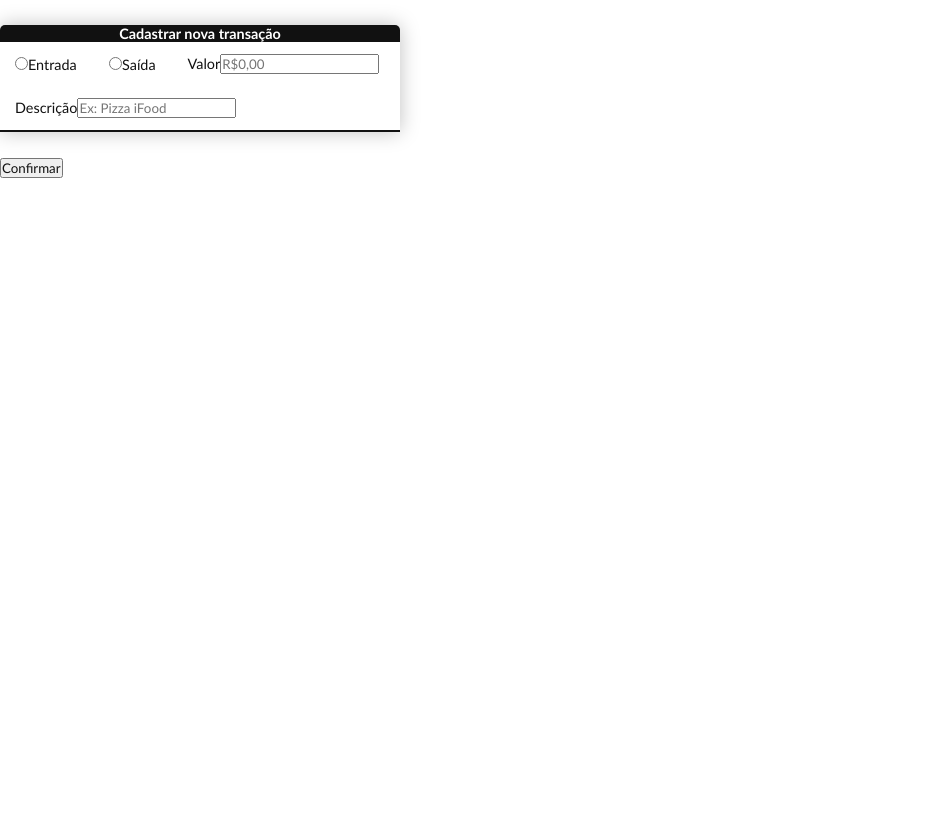
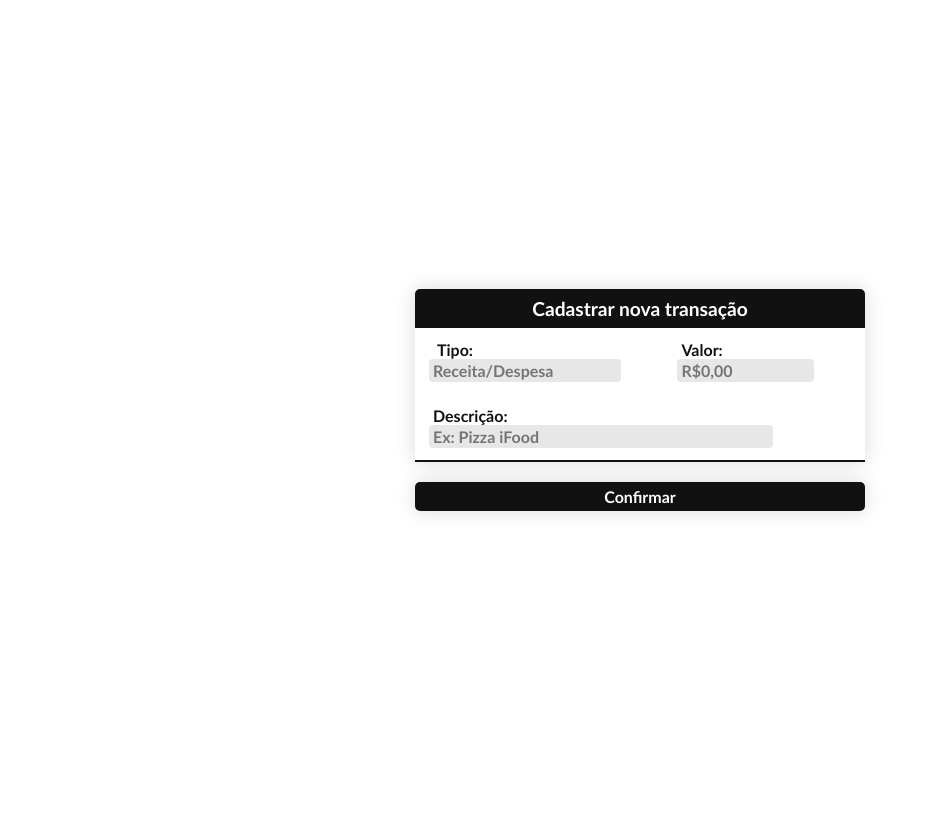
Before and after one commit to GibsonLyrio/REBALANCCE, a Django app: page /transactions/form/ in a window 1280 px wide. Shown: the whole page, without its empty margins (0-932 px from the left). After the commit the page ends 515 px from the top, so only its background shows below. Run offline with Django 5.2, Linux system fonts and the light colour scheme.

Commit message:
Small corrections & stylization

```diff
--- a/transactions/static/styles/form.css
+++ b/transactions/static/styles/form.css
@@ -1,5 +1,8 @@
+/* general defines */
 * {
   font-family: 'Gill Sans', 'Gill Sans MT', Calibri, 'Trebuchet MS', sans-serif;
+  font-size: medium;
+  font-weight: bold;
   padding: 0;
   margin: 0;
   color: #111111;
@@ -8,35 +11,86 @@
 .container {
   width: 100%;
   height: 100vh;
+  justify-content: center;
+  align-content: center;
+}
+
+.form {
+  display: flex;
+  flex-direction: column;
+  align-items: center;
+  justify-items: center;
 }
 
 .formTable {
   border-collapse: collapse;
-  margin: 25px 0;
-  font-size: 0.9em;
-  min-width: 400px;
+  margin: 10px;
+  width: 80vw;
+  max-width: 450px;
   border-radius: 5px 5px 0 0;
   overflow: hidden;
-  box-shadow: 0 0 20px rgb(0, 0, 0, 0.25);
+  box-shadow: 0 0 20px rgb(0, 0, 0, 0.15);
 }
 
 .formTable tr th {
+  padding: 8px;
   background-color: #111111;
   color: #ffffff;
   text-align: center;
-  font-weight: bold;
+  font-size: larger;
 }
 
 .formTable tr, td {
-  padding: 12px 15px;
+  padding: 12px 14px;
+  margin: 4px;
 }
 
 .formTable tbody tr:last-of-type {
   border-bottom: 2px solid #111111;
 }
 
+label {
+  margin: 4px;
+}
+input {
+  border: none;
+  border-radius: 4px;
+  background-color: #e7e7e7;
+  padding: 2px;
+  padding-left: 4px;
+}
+.valuesLine {
+  max-width: 100%;
+}
+.valueLine input {
+  width: 75%;
+}
+.valueLine label {
+  width: 25%;
+}
+
+.descriptionLine input {
+  width: 80%;
+}
+.descriptionLine label {
+  width: 20%;
+}
+
 /* edit button style */
+.confirmButton {
+  border: none;
+  border-radius: 5px;
+  color: #ffffff;
+  padding: 5px;
+  background-color: #111111;
+  width: 80vw;
+  max-width: 450px;
+  margin: 10px;
+  box-shadow: 0 0 20px rgb(0, 0, 0, 0.15);
+  transition: all 200ms ease-out;
+}
+
 .confirmButton:hover {
-  transform: scale(1.2);
-  transition: 200ms ease-in-out;
+  transform: scale(1.05);
+  background-color: #222222;
 }
--- a/transactions/templates/form.html
+++ b/transactions/templates/form.html
@@ -11,27 +11,30 @@
 
 <body>
   <div class="container">
-    <form action="submit" class="form">
+    <form action="{% url 'form'%}" method="post" class="form">
+      {% csrf_token %}
       <table class="formTable">
         <tr>
           <th colspan="3">
             Cadastrar nova transação
           </th>
         </tr>
-        <tr>
-          <td>
-            <input type="radio" name="type" id="typeRevenue" required><label for="typeRevenue">Entrada</label>
+        <tr class="valuesLine">
+          <td class="typeLine">
+            <label for=""></label>Tipo:<input list="types" name="type" placeholder="Receita/Despesa">
+            <datalist id="types">
+              <option value="receita">
+              <option value="despesa">
+            </datalist>
           </td>
-          <td>
-            <input type="radio" name="type" id="typeExpense"><label for="typeExpense">Saída</label>
-          </td>
-          <td>
-            <label for="value">Valor</label><input type="number" id="value" placeholder="R$0,00" required>
+          <td class="valueLine">
+            <label for="value">Valor:</label><input type="number" id="value" name="value" placeholder="R$0,00" required>
           </td>
         </tr>
         <tr>
-          <td colspan="3">
-            <label for="description">Descrição</label><input type="text" id="description" placeholder="Ex: Pizza iFood" required>
+          <td colspan="3" class="descriptionLine">
+            <label for="description">Descrição:</label><input type="text" id="description" name="description"
+              placeholder="Ex: Pizza iFood" required>
           </td>
         </tr>
       </table>
--- a/transactions/views.py
+++ b/transactions/views.py
@@ -1,10 +1,33 @@
 from django.shortcuts import render
+from django.views.decorators.csrf import csrf_protect
 from .models import Transactions
+from django.http import HttpResponse, HttpResponseRedirect, QueryDict
 
 # Create your views here.
 def index(request):
   result = Transactions.objects.all()
   return render(request, 'index.html', { 'transactions': result })
 
+@csrf_protect
 def form(request):
-  return render(request, 'form.html')
+  if request.method == 'GET':
+    return render(request, 'form.html')
+
+  if request.method == 'POST':
+    newTransactions = Transactions()
+
+    if request.POST.get('type') == 'receita':
+      newTransactions.type = True
+    if request.POST.get('type') == 'despesa':
+      newTransactions.type = False
+
+    newTransactions.value = request.POST.get('value')
+    newTransactions.description = request.POST.get('description')
+    newTransactions.save()
+
+    return HttpResponseRedirect('/transactions')
+
+  if request.method == 'PUT':
+    print('PUT method')
+    print(request.PUT.get('type'))
+    return HttpResponse.status_code(200)
```
Also changed, not shown: transactions/static/styles/index.css (+46 -8 lines), transactions/templates/index.html (+15 -7 lines), transactions/static/icons/add_icon_plus.png (added), transactions/static/icons/delete_icon_trash.png (added).
